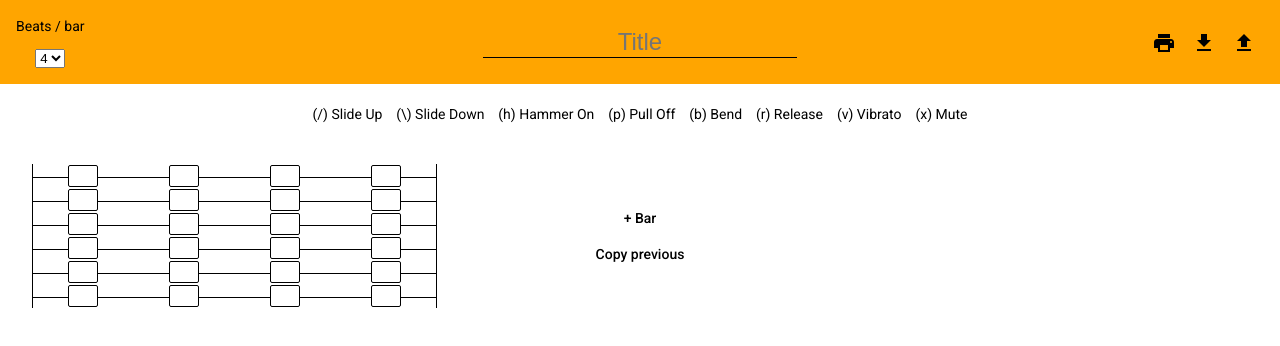
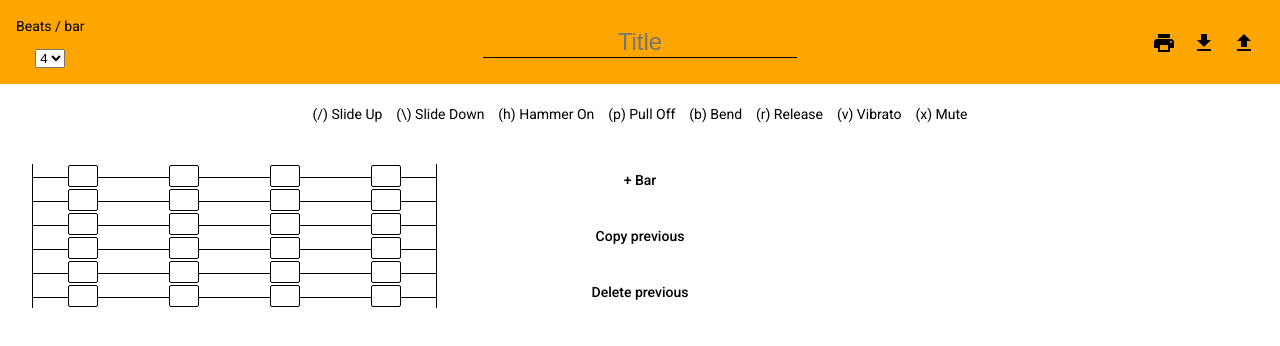
Before and after one commit to kylecorry31/guitar-tab-creator, an Angular app: page / in a window 1280 px wide. Shown: the top 346 px of the page. Built offline with nearby package versions, Linux system fonts and the light colour scheme.

Commit message:
Delete previous bar

```diff
--- a/src/app/app.component.html
+++ b/src/app/app.component.html
@@ -36,4 +36,5 @@
   [allowInput]="allowInput"
   (addSection)="addSection()"
   (copyPreviousSection)="copyPreviousSection()"
+  (deletePreviousBar)="deletePreviousBar()"
 ></app-guitar-tab>
--- a/src/app/app.component.ts
+++ b/src/app/app.component.ts
@@ -42,6 +42,13 @@ export class AppComponent implements OnInit {
     for (let i = 0; i < 6; i++){
       current[i] = [...previous[i]];
     }
+  }
+
+  deletePreviousBar(){
+    if (this.tab.progressions.length == 0){
+      return;
+    }
+    this.tab.progressions.pop();
   }
 
   addSection() {
--- a/src/app/guitar-tab/guitar-tab.component.html
+++ b/src/app/guitar-tab/guitar-tab.component.html
@@ -8,7 +8,12 @@
   <button mat-button (click)="addSection.emit()" class="add-section-btn">
     + Bar
   </button>
+  <br>
   <button mat-button (click)="copyPreviousSection.emit()" class="copy-section-btn">
     Copy previous
   </button>
+  <br>
+  <button mat-button (click)="deletePreviousBar.emit()" class="delete-section-btn">
+    Delete previous
+  </button>
 </div>
--- a/src/app/guitar-tab/guitar-tab.component.ts
+++ b/src/app/guitar-tab/guitar-tab.component.ts
@@ -21,6 +21,7 @@ export class GuitarTabComponent implements OnInit, OnChanges {
 
   @Output() addSection = new EventEmitter();
   @Output() copyPreviousSection = new EventEmitter();
+  @Output() deletePreviousBar = new EventEmitter();
 
   constructor() {}
 
```
Also changed, not shown: 3 other files (tests, documents, lock files or other folders).
